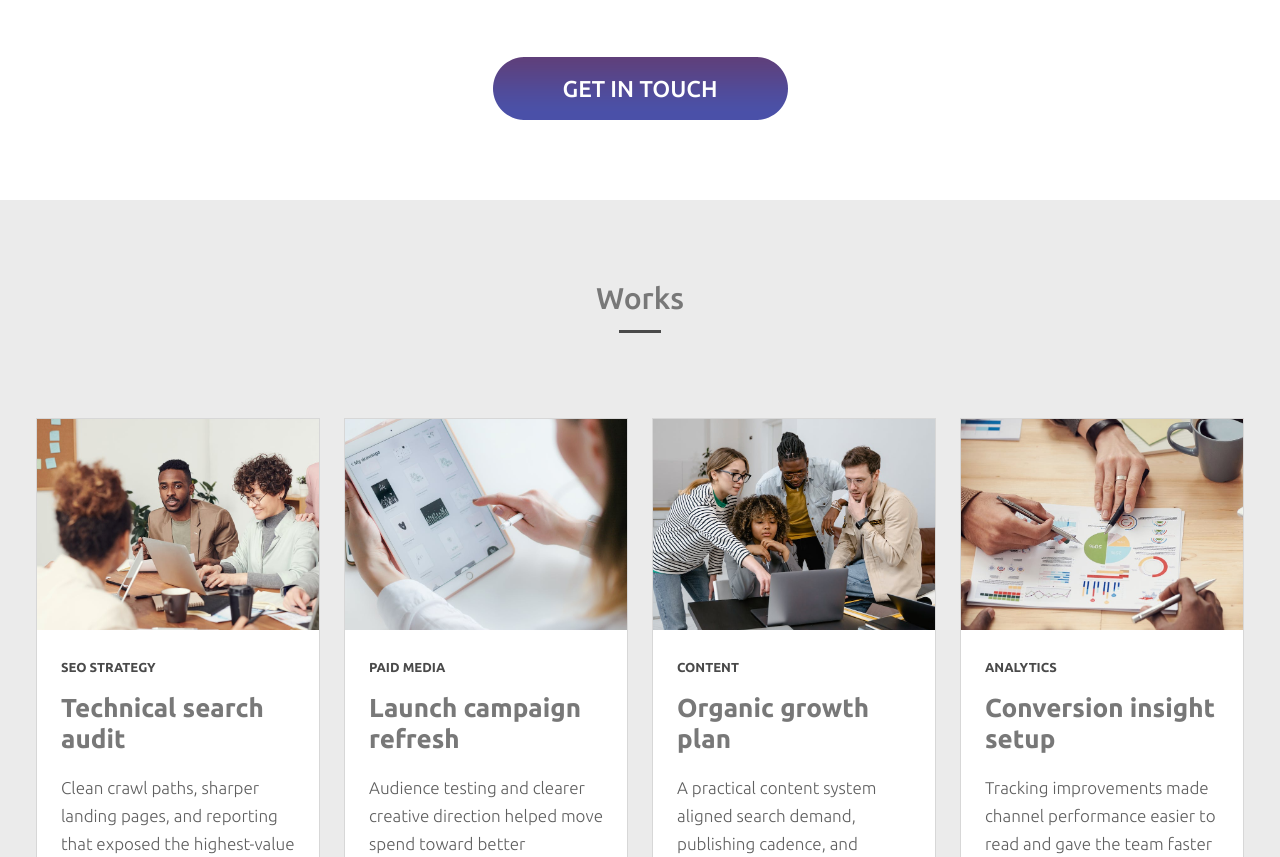
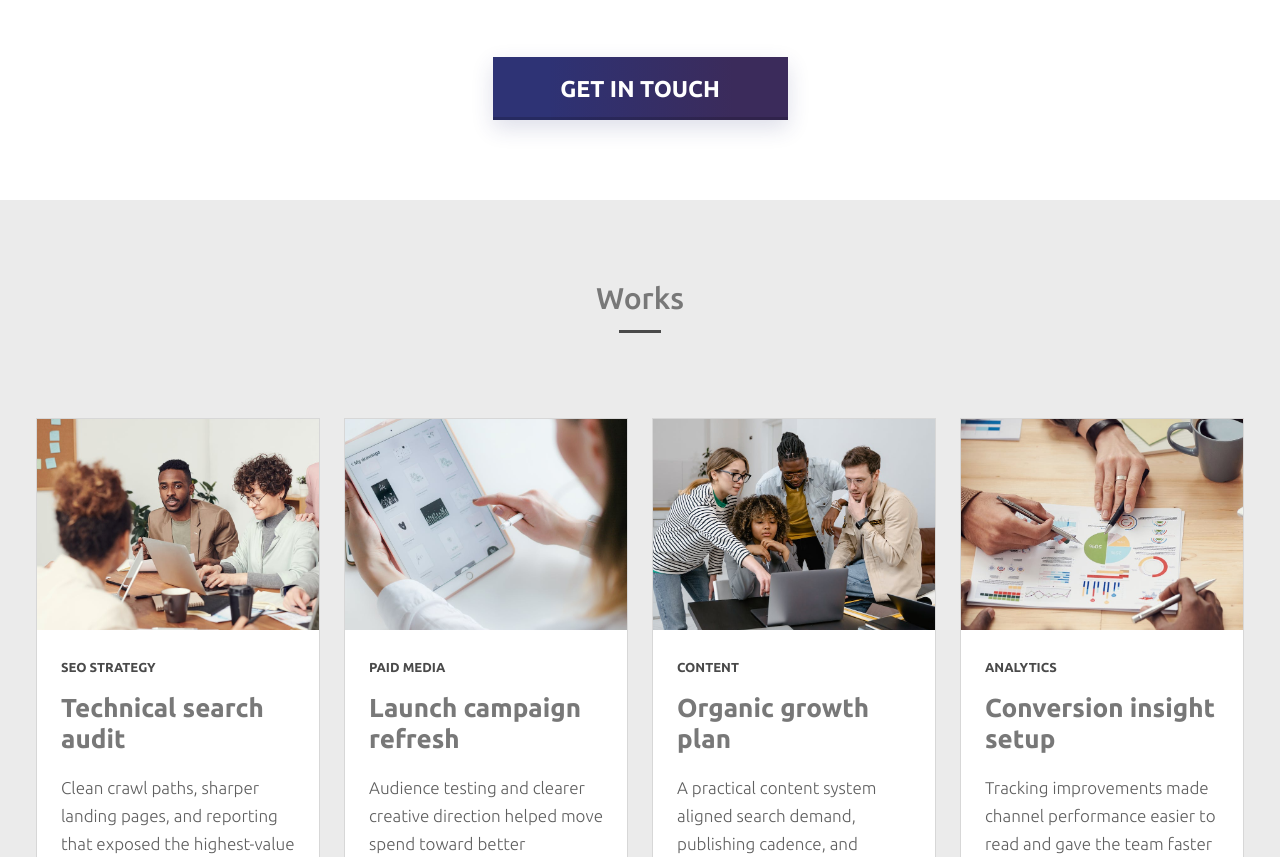
Before and after one commit to ewacuna/kara, a website built with Vite: page index.html in a window 1280 px wide. Shown: the part 1387-2244 px from the top of the page. Built offline with nearby package versions, Linux system fonts and the light colour scheme.

Commit message:
style: Replace touch button image with gradient styles

```diff
--- a/src/styles.scss
+++ b/src/styles.scss
@@ -192,22 +192,70 @@ header {
 }
 
 .get-it-touch-button {
-  background-image: url("images/touch-bg.png");
+  background: linear-gradient(
+    89.26359094454074deg,
+    rgba(46, 51, 117, 1) 19.477393617021278%,
+    rgba(46, 50, 116, 1) 19.477393617021278%,
+    rgba(59, 43, 91, 1) 81.55186170212765%
+  );
+  border: 0;
+  box-shadow:
+    inset 0 -3px 0 rgb(0 0 0 / 18%),
+    rgb(46 51 117 / 16%) 0 8px 22px 0;
   font-size: 23px;
-  font-weight: 500;
+  font-weight: 700;
   height: 63px;
   line-height: 64px;
   margin: 60px auto 0;
+  overflow: hidden;
+  position: relative;
   text-align: center;
+  transition:
+    box-shadow 250ms ease,
+    filter 250ms ease,
+    transform 250ms ease;
   width: 295px;
+
+  &::before {
+    background: linear-gradient(
+      90deg,
+      rgb(255 255 255 / 12%),
+      rgb(255 255 255 / 0%)
+    );
+    content: "";
+    inset: 0;
+    opacity: 0;
+    position: absolute;
+    transition: opacity 250ms ease;
+  }
+
+  &:hover {
+    box-shadow:
+      inset 0 -3px 0 rgb(0 0 0 / 14%),
+      rgb(46 51 117 / 24%) 0 12px 28px 0;
+    filter: brightness(1.06);
+    transform: translateY(-3px);
+  }
+
+  &:hover::before {
+    opacity: 1;
+  }
 }
 
 .get-it-touch-button a {
   color: #fff;
   display: block;
   height: 100%;
+  letter-spacing: 0;
+  position: relative;
   text-decoration: none;
   width: 100%;
+  z-index: 1;
+
+  &:focus {
+    box-shadow: inset 0 0 0 2px rgb(255 255 255 / 28%);
+    outline: 0;
+  }
 }
 
 /** Works **/
```
Also changed, not shown: src/images/touch-bg.png (deleted).
